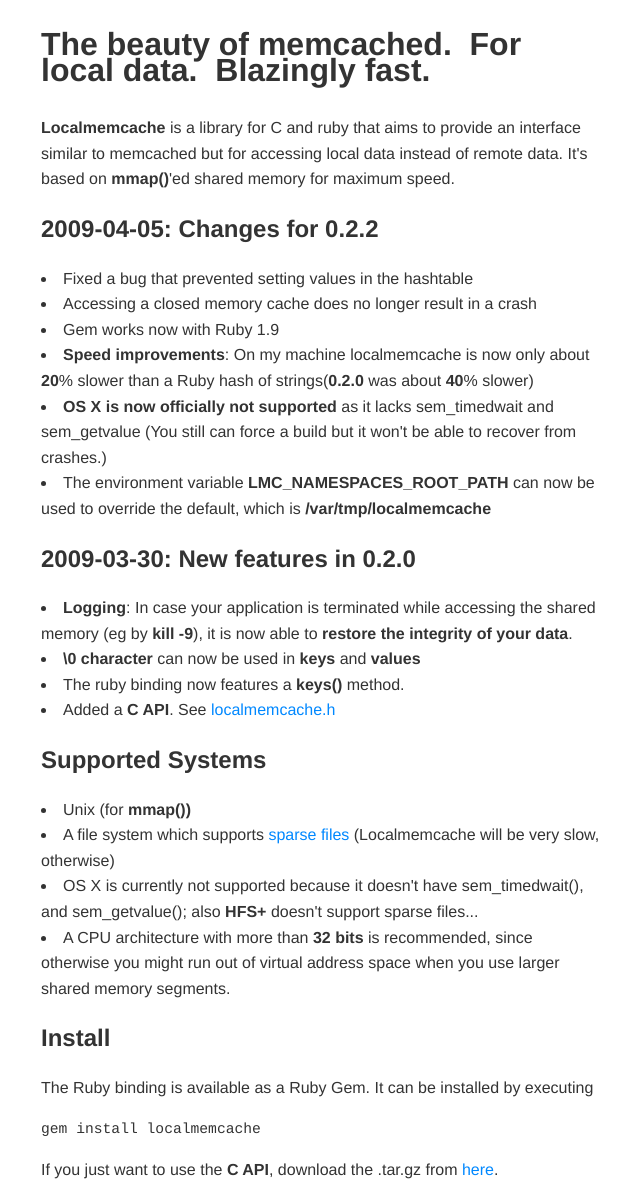
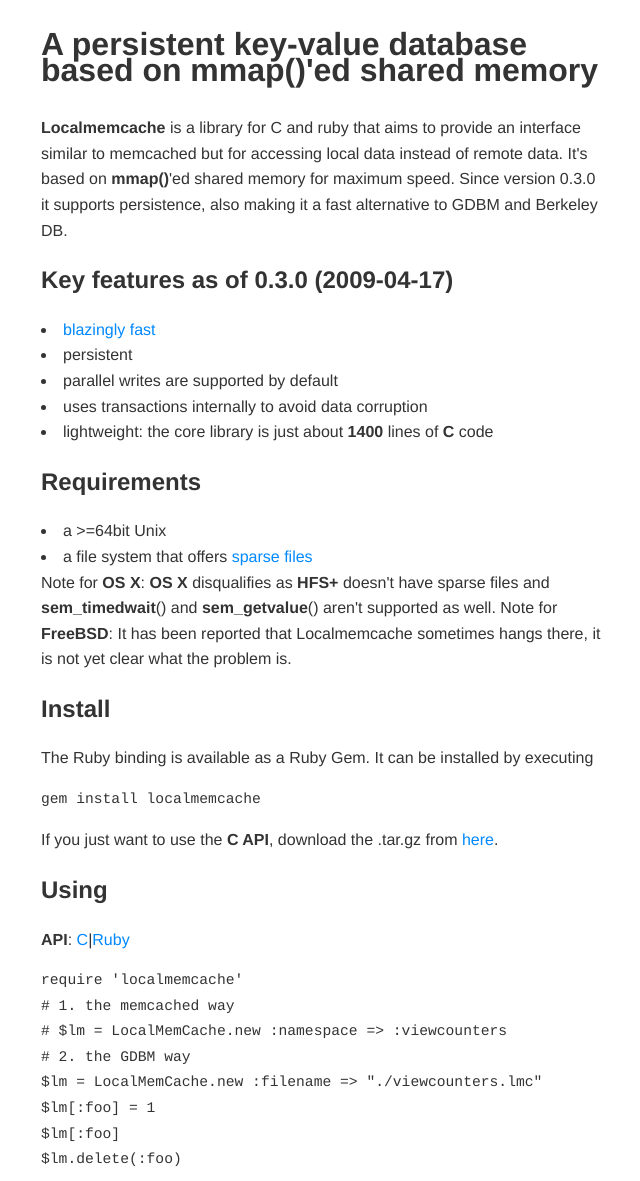
Before and after one commit to sck/localmemcache, a plain HTML site: page site/index.html in a window 1280 px wide. Shown: the top 1181 px of the page, without its empty margins (319-959 px from the left). Drawn offline with Linux system fonts and the light colour scheme.

Commit message:
Documentation updates.

```diff
--- a/site/index.html
+++ b/site/index.html
@@ -7,47 +7,29 @@
   <body>
 
 <div id="content">
-<h1>The beauty of memcached.&nbsp;&nbsp;For local data.&nbsp;&nbsp;Blazingly fast.</h1>
+<h1>A persistent key-value database based on mmap()'ed shared memory</h1>
 
 <p><b>Localmemcache</b> is a library for C and ruby that aims to provide
 an interface similar to memcached but for accessing local data instead of
 remote data.  It's based on <b>mmap()</b>'ed shared memory for maximum speed.
+Since version 0.3.0 it supports persistence, also making it a fast
+alternative to GDBM and Berkeley DB.
 
-<h2>2009-04-05: Changes for 0.2.2</h2>
+<h2>Key features as of 0.3.0 (2009-04-17)</h2>
+<li><a href="#performance">blazingly fast</a></li>
+<li>persistent</li>
+<li>parallel writes are supported by default</li>
+<li>uses transactions internally to avoid data corruption</li>
+<li>lightweight: the core library is just about <b>1400</b> lines of <b>C</b> code</li>
 
-<li>Fixed a bug that prevented setting values in the hashtable</li>
-<li>Accessing a closed memory cache does no longer result in a crash</li>
-<li>Gem works now with Ruby 1.9</li>
-<li><b>Speed improvements</b>: On my machine localmemcache is now only
-about <b>20</b>% slower than a Ruby hash of strings(<b>0.2.0</b> was about
-<b>40</b>% slower)</li>
-<li><b>OS X is now officially not supported</b> as it lacks sem_timedwait and
-sem_getvalue (You still can force a build but it won't be able to
-recover from crashes.)</li>
-<li>The environment variable <b>LMC_NAMESPACES_ROOT_PATH</b> can now be
-used to override the default, which is <b>/var/tmp/localmemcache</b></li>
-
-
-<h2>2009-03-30: New features in 0.2.0</h2>
-
-<li><b>Logging</b>: In case your application is terminated while
-accessing the shared memory (eg by <b>kill -9</b>), it is now able to
-<b>restore the integrity of your data</b>.</li>
-<li><b>\0 character</b> can now be used in <b>keys</b> and
-<b>values</b></li>
-<li>The ruby binding now features a <b>keys()</b> method.</b>
-<li>Added a <b>C API</b>.  See <a href="http://github.com/sck/localmemcache/blob/8c753f74c53b107d271975bedcc1f91a3dbd6961/src/localmemcache.h">localmemcache.h</a></li>
-
-<h2>Supported Systems</h2>
-
-<li>Unix (for <b>mmap())</b></li>
-<li>A file system which supports <a href="http://en.wikipedia.org/wiki/Sparse_file">sparse files</a> (Localmemcache will be very slow, otherwise)</li>
-<li>OS X is currently not supported because it doesn't have
-sem_timedwait(), and sem_getvalue(); also <b>HFS+</b> doesn't support sparse
-files...</li>
-<li>A CPU architecture with more than <b>32 bits</b> is recommended, since
-otherwise you might run out of virtual address space when you use larger
-shared memory segments.</li>
+<h2>Requirements</h2>
+<li>a &gt;=64bit Unix</li>
+<li>a file system that offers <a href="http://en.wikipedia.org/wiki/Sparse_file">sparse files</a></li>
+Note for <b>OS X</b>: <b>OS X</b> disqualifies as <b>HFS+</b> doesn't
+have sparse files and <b>sem_timedwait</b>() and <b>sem_getvalue</b>() aren't
+supported as well.
+Note for <b>FreeBSD</b>: It has been reported that Localmemcache
+sometimes hangs there, it is not yet clear what the problem is.
 
 <h2>Install</h2>
 
@@ -56,19 +38,24 @@ shared memory segments.</li>
 <pre><code>gem install localmemcache
 </code></pre>
 
+
 If you just want to use the <b>C API</b>, download the .tar.gz from <a href="http://rubyforge.org/frs/?group_id=7925">here</a>.
 
 <h2>Using</h2>
+<b>API</b>:&nbsp;<a href="http://github.com/sck/localmemcache/blob/e980ba949034a349dbf0e6f8f9ef77bbe3e3e314/src/localmemcache.h">C</a>|<a href="http://localmemcache.rubyforge.org/doc/">Ruby</a><br>
 <p><pre><code>require 'localmemcache'
-$lm = LocalMemCache.new :namespace => :viewcounters
+# 1. the memcached way
+# $lm = LocalMemCache.new :namespace => :viewcounters
+# 2. the GDBM way
+$lm = LocalMemCache.new :filename => "./viewcounters.lmc"
 $lm[:foo] = 1
 $lm[:foo]
 $lm.delete(:foo)
 </code></pre>
-(C version of this example: <a href="http://github.com/sck/localmemcache/blob/8c753f74c53b107d271975bedcc1f91a3dbd6961/example/hello.c">hello.c</a>)
+(C version of this example: <a href="http://github.com/sck/localmemcache/blob/e980ba949034a349dbf0e6f8f9ef77bbe3e3e314/example/hello.c">hello.c</a>)
 </p>
-<a href="http://github.com/sck/localmemcache/tree/master">Read more</a>.
 
+<a name="performance" id="performance"></a>
 <h2>Performance</h2>
 
 <p>Here's a quick speed comparison, made on an
@@ -85,13 +72,19 @@ Ruby benchmark pseudo code:
 Tokyo Tyrant:          <b>298,226.197</b> ms
 MemCache:              <b>253,326.122</b> ms
 GDBM:                   <b>24,226.116</b> ms
-LocalMemCache 0.2.2:     <b>5,799.225</b> ms
+Localmemcache 0.2.2:     <b>5,799.225</b> ms
+Localmemcache 0.3.0:     <b>5,300.055</b> ms
 Ruby Hash of Strings:    <b>4,963.313</b> ms
 </pre>
+(<a href="http://github.com/sck/localmemcache/tree/e980ba949034a349dbf0e6f8f9ef77bbe3e3e314/bench">Code of the benchmarks used</a>)
 
-So, on my machine <b>Localmemcache</b> 0.2.2 is about <b>43</b> times
-faster than using memcached locally, and about <b>20</b>% slower than
-a Ruby hash of strings.
+<p>
+
+So, on my machine, using <b>Localmemcache</b> 0.3.0 to store key-value
+data on disk is about <b>10</b>% slower than keeping them in memory in a
+Ruby hash of strings.   Also keep in mind that of the above mentioned
+software components <b>Tokyo Tyrant</b> is the only one that offers
+persistence and parallel writes like <b>Localmemcache</b> does.
 
 <h2>Source code</h2>
 
@@ -101,10 +94,16 @@ can be retrieved by executing</p>
 <pre><code>git clone git://github.com/sck/localmemcache.git
 </code></pre>
 
-<h2>Read on</h2>
+<h2>Tips for backups</h1>
 
-A bit of documenation on how <b>localmemcache</b> <a
-href="http://github.com/sck/localmemcache/blob/96b5e0863e1da7f17e249a6c8884984e0c23ee2f/INTERNALS">works</a>.
+Note that you cannot copy Localmemcache's .lmc files while other
+processes are making changes to the data, this will likely result in a
+corrupt backup.  So you need to make sure that none of your processes are
+writing during the time you do an backup.  As for copying sparse files,
+<b>cp</b> recognizes them automatically, with <b>tar</b> you need to use
+the <b>-S</b> option.
+
+<h2><a href="http://localmemcache.rubyforge.org/doc/classes/LocalMemCache.html">Read on / RDoc</a></h2>
 
 <h2>License</h2>
 
```
Also changed, not shown: 2 other files.
